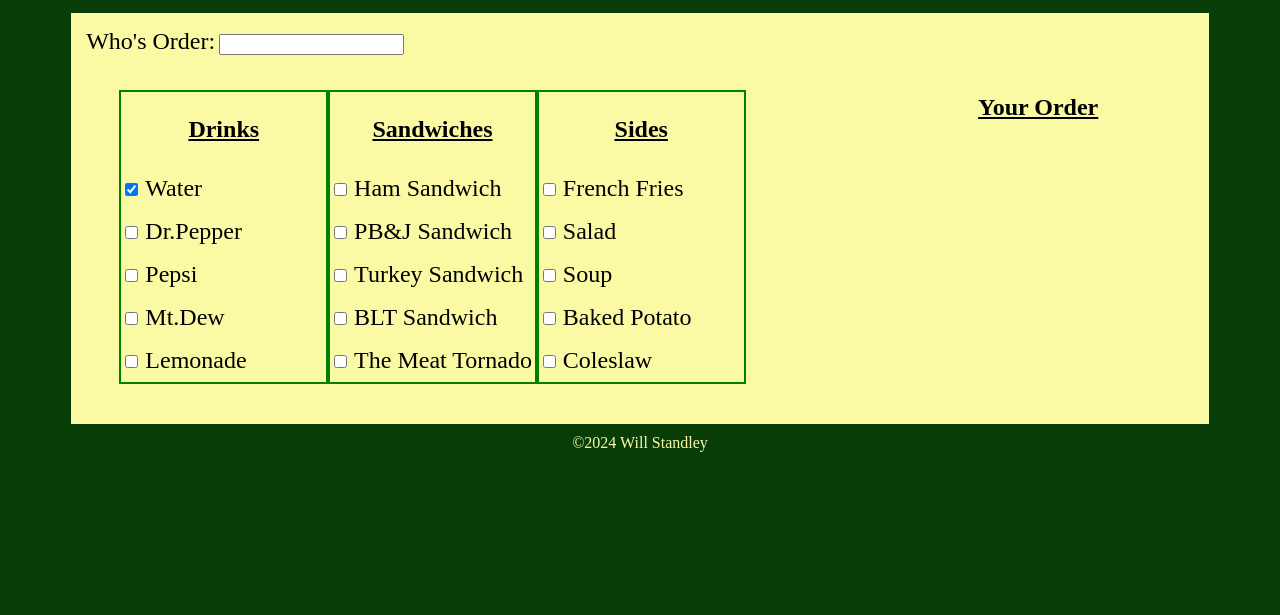
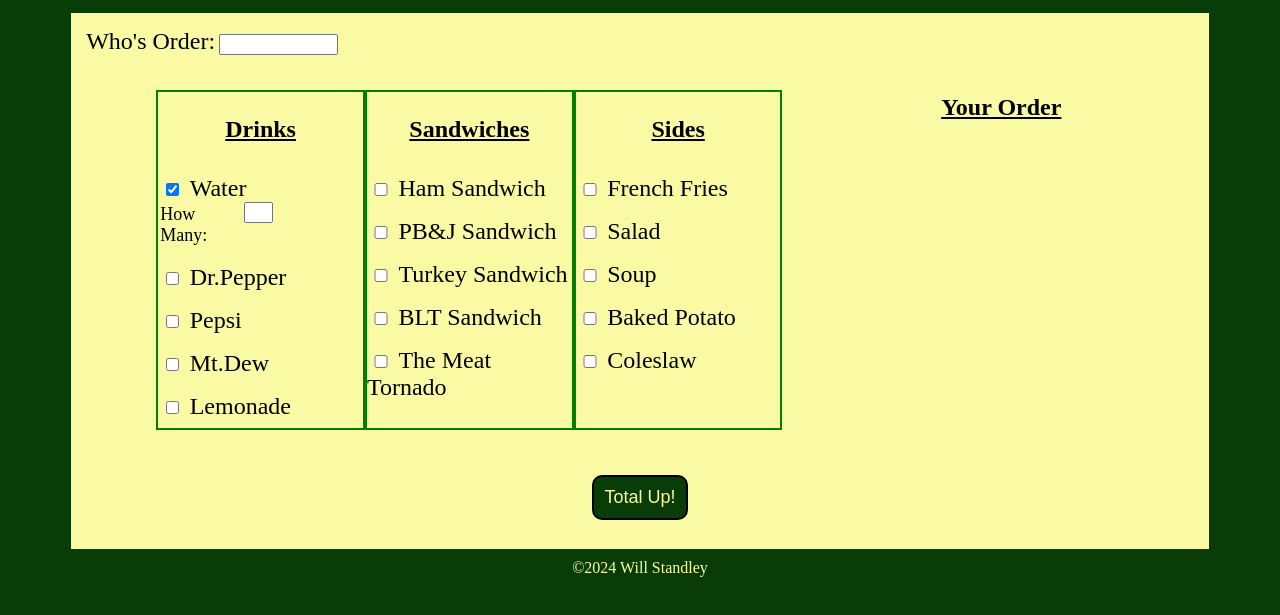
Before and after one commit to wstandley/javascript, a plain HTML site: page assesment-02/index.html in a window 1280 px wide. Both pictures are taken after a click on the checkbox "Water". Shown: the part 159-774 px from the top of the page. Drawn offline with Linux system fonts and the light colour scheme.

Commit message:
Assesment 02

```diff
--- a/assesment-02/css/styles.css
+++ b/assesment-02/css/styles.css
@@ -40,7 +40,12 @@ h3 {
   width: 60%;
   padding: 10px;
   margin: 10px 10px 30px 10px;
-  float: left;
+}
+
+.container {
+  display: flex;
+  flex-wrap: nowrap;
+  justify-content: center;
 }
 
 #item {
@@ -79,6 +84,32 @@ label {
   float: left;
 }
 
+.total {
+  text-align: center;
+}
+
+#total_but {
+  padding: 10px;
+  margin: 5px;
+  background-color: rgb(8, 61, 8);
+  border: 2px solid black;
+  color: rgb(250, 250, 164);
+  border-radius: 10px;
+  font-size: large;
+}
+
+#choice_q {
+  float: left;
+  width: 40%;
+  font-size: large;
+  margin: 2px;
+  overflow: auto;
+}
+
+input {
+  width: 10%;
+}
+
 #buttons button {
   padding: 10px;
   margin: 10%;
@@ -87,18 +118,6 @@ label {
   color: rgb(250, 250, 164);
   border-radius: 10px;
   font-size: large;
-}
-
-#images {
-  float: right;
-  padding: 10px;
-  width: 60%;
-  margin: 10px;
-  background: rgb(8, 61, 8);
-}
-
-#images img {
-  max-width: 100%;
 }
 
 p {
@@ -110,3 +129,31 @@ p {
 footer {
   text-align: center;
 }
+
+#name {
+  display: inline;
+}
+
+#count_drink1,
+#count_drink2,
+#count_drink3,
+#count_drink4,
+#count_drink5 {
+  display: none;
+}
+
+#count_sandwich1,
+#count_sandwich2,
+#count_sandwich3,
+#count_sandwich4,
+#count_sandwich5 {
+  display: none;
+}
+
+#count_side1,
+#count_side2,
+#count_side3,
+#count_side4,
+#count_side5 {
+  display: none;
+}
--- a/assesment-02/index.html
+++ b/assesment-02/index.html
@@ -18,81 +18,184 @@
           <label for="name">Who's Order:</label>
           <input type="text" id="name" name="fname" /><br />
         </div>
+        <div class="container">
           <div class="menu">
             <div id="drinks">
               <h3><u>Drinks</u></h3>
               <div id="item">
-              <input type="checkbox" id="drink1" />
-              <label for="drink1">Water</label>
+                <input type="checkbox" id="drink1" onclick="getDrink1()" />
+                <label for="drink1" id="item">Water</label>
+                <div id="count_drink1">
+                  <label for="how_many_drinks1" id="choice_q">How Many: </label>
+                  <input type="text" id="how_many_drinks1" />
+                </div>
               </div>
               <div id="item">
-              <input type="checkbox" id="drink2" />
-              <label for="drink2">Dr.Pepper</label>
+                <input type="checkbox" id="drink2" onclick="getDrink2()" />
+                <label for="drink2" id="item">Dr.Pepper</label>
+                <div id="count_drink2">
+                  <label for="how_many_drinks2" id="choice_q">How Many: </label>
+                  <input type="text" id="how_many_drinks2" />
+                </div>
               </div>
               <div id="item">
-              <input type="checkbox" id="drink3" />
-              <label for="drink3">Pepsi</label>
+                <input type="checkbox" id="drink3" onclick="getDrink3()" />
+                <label for="drink3" id="item">Pepsi</label>
+                <div id="count_drink3">
+                  <label for="how_many_drinks3" id="choice_q">How Many: </label>
+                  <input type="text" id="how_many_drinks3" />
+                </div>
               </div>
               <div id="item">
-              <input type="checkbox" id="drink4" />
-              <label for="drink4">Mt.Dew</label>
+                <input type="checkbox" id="drink4" onclick="getDrink4()" />
+                <label for="drink4" id="item">Mt.Dew</label>
+                <div id="count_drink4">
+                  <label for="how_many_drinks4" id="choice_q">How Many: </label>
+                  <input type="text" id="how_many_drinks4" />
+                </div>
               </div>
               <div id="item">
-              <input type="checkbox" id="drink5" />
-              <label for="drink5">Lemonade</label>
+                <input type="checkbox" id="drink5" onclick="getDrink5()" />
+                <label for="drink5" id="item">Lemonade</label>
+                <div id="count_drink5">
+                  <label for="how_many_drinks5" id="choice_q">How Many: </label>
+                  <input type="text" id="how_many_drinks5" />
+                </div>
               </div>
             </div>
 
             <div id="sandwiches">
               <h3><u>Sandwiches</u></h3>
               <div id="item">
-              <input type="checkbox" id="sandwich1" />
-              <label for="sandwich1">Ham Sandwich</label>
+                <input
+                  type="checkbox"
+                  id="sandwich1"
+                  onclick="getSandwich1()"
+                />
+                <label for="sandwich1" id="item">Ham Sandwich</label>
+                <div id="count_sandwich1">
+                  <label for="how_many_sandwiches1" id="choice_q"
+                    >How Many:
+                  </label>
+                  <input type="text" id="how_many_sandwiches1" />
+                </div>
               </div>
               <div id="item">
-              <input type="checkbox" id="sandwich2" />
-              <label for="sandwich2">PB&J Sandwich</label>
+                <input
+                  type="checkbox"
+                  id="sandwich2"
+                  onclick="getSandwich2()"
+                />
+                <label for="sandwich2" id="item">PB&J Sandwich</label>
+                <div id="count_sandwich2">
+                  <label for="how_many_sandwiches2" id="choice_q"
+                    >How Many:
+                  </label>
+                  <input type="text" id="how_many_sandwiches2" />
+                </div>
               </div>
               <div id="item">
-              <input type="checkbox" id="sandwich3" />
-              <label for="sandwich3">Turkey Sandwich</label>
+                <input
+                  type="checkbox"
+                  id="sandwich3"
+                  onclick="getSandwich3()"
+                />
+                <label for="sandwich3" id="item">Turkey Sandwich</label>
+                <div id="count_sandwich3">
+                  <label for="how_many_sandwiches3" id="choice_q"
+                    >How Many:
+                  </label>
+                  <input type="text" id="how_many_sandwiches3" />
+                </div>
               </div>
               <div id="item">
-              <input type="checkbox" id="sandwich4" />
-              <label for="sandwich4">BLT Sandwich</label>
+                <input
+                  type="checkbox"
+                  id="sandwich4"
+                  onclick="getSandwich4()"
+                />
+                <label for="sandwich4" id="item">BLT Sandwich</label>
+                <div id="count_sandwich4">
+                  <label for="how_many_sandwiches4" id="choice_q"
+                    >How Many:
+                  </label>
+                  <input type="text" id="how_many_sandwiches4" />
+                </div>
               </div>
               <div id="item">
-              <input type="checkbox" id="sandwich5" />
-              <label for="sandwich5">The Meat Tornado</label>
+                <input
+                  type="checkbox"
+                  id="sandwich5"
+                  onclick="getSandwich5()"
+                />
+                <label for="sandwich5" id="item">The Meat Tornado</label>
+                <div id="count_sandwich5">
+                  <label for="how_many_sandwiches5" id="choice_q"
+                    >How Many:
+                  </label>
+                  <input type="text" id="how_many_sandwiches5" />
+                </div>
               </div>
             </div>
 
             <div id="sides">
               <h3><u>Sides</u></h3>
               <div id="item">
-              <input type="checkbox" id="side1" />
-              <label for="side1">French Fries</label>
+                <input type="checkbox" id="side1" onclick="getSide1()" />
+                <label for="side1" id="item">French Fries</label>
+                <div id="count_side1">
+                  <label for="how_many_sides1" id="choice_q">How Many: </label>
+                  <input type="text" id="how_many_sides1" />
+                </div>
               </div>
               <div id="item">
-              <input type="checkbox" id="side2" />
-              <label for="side2">Salad</label>
+                <input type="checkbox" id="side2" onclick="getSide2()" />
+                <label for="side2" id="item">Salad</label>
+                <div id="count_side2">
+                  <label for="how_many_sides2" id="choice_q">How Many: </label>
+                  <input type="text" id="how_many_sides2" />
+                </div>
               </div>
               <div id="item">
-              <input type="checkbox" id="side3" />
-              <label for="side3">Soup</label>
+                <input type="checkbox" id="side3" onclick="getSide3()" />
+                <label for="side3" id="item">Soup</label>
+                <div id="count_side3">
+                  <label for="how_many_sides3" id="choice_q">How Many: </label>
+                  <input type="text" id="how_many_sides3" />
+                </div>
               </div>
               <div id="item">
-              <input type="checkbox" id="side4" />
-              <label for="side4">Baked Potato</label>
+                <input type="checkbox" id="side4" onclick="getSide4()" />
+                <label for="side4" id="item">Baked Potato</label>
+                <div id="count_side4">
+                  <label for="how_many_sides4" id="choice_q">How Many: </label>
+                  <input type="text" id="how_many_sides4" />
+                </div>
               </div>
               <div id="item">
-              <input type="checkbox" id="side5" />
-              <label for="side5">Coleslaw</label>
+                <input type="checkbox" id="side5" onclick="getSide5()" />
+                <label for="side5" id="item">Coleslaw</label>
+                <div id="count_side5">
+                  <label for="how_many_sides5" id="choice_q">How Many: </label>
+                  <input type="text" id="how_many_sides5" />
+                </div>
               </div>
             </div>
           </div>
           <div id="cx_order">
             <h3><u>Your Order</u></h3>
+            <div id="ordered_items">
+              <h4 id="ordered_drinks"></h4>
+              <h4 id="ordered_sandwiches"></h4>
+              <h4 id="ordered_sides"></h4>
+            </div>
+          </div>
+        </div>
+        <div class="total">
+          <button type="button" id="total_but" onclick="totalCost()">
+            Total Up!
+          </button>
+          <h3 id="order_total"></h3>
         </div>
       </form>
     </main>
--- a/assesment-02/scripts/script.js
+++ b/assesment-02/scripts/script.js
@@ -0,0 +1,114 @@
+// Add JS to add total cost of what customer ordered //
+
+// Drink Functions
+function getDrink1() {
+  document.getElementById("count_drink1").style.display = "inline-block";
+}
+
+function getDrink2() {
+  document.getElementById("count_drink2").style.display = "inline-block";
+}
+
+function getDrink3() {
+  document.getElementById("count_drink3").style.display = "inline-block";
+}
+
+function getDrink4() {
+  document.getElementById("count_drink4").style.display = "inline-block";
+}
+function getDrink5() {
+  document.getElementById("count_drink5").style.display = "inline-block";
+}
+
+// Sandwich Functions
+
+function getSandwich1() {
+  document.getElementById("count_sandwich1").style.display = "inline-block";
+}
+
+function getSandwich2() {
+  document.getElementById("count_sandwich2").style.display = "inline-block";
+}
+
+function getSandwich3() {
+  document.getElementById("count_sandwich3").style.display = "inline-block";
+}
+
+function getSandwich4() {
+  document.getElementById("count_sandwich4").style.display = "inline-block";
+}
+
+function getSandwich5() {
+  document.getElementById("count_sandwich5").style.display = "inline-block";
+}
+
+// Drinks Functions
+
+function getSide1() {
+  document.getElementById("count_side1").style.display = "inline-block";
+}
+
+function getSide2() {
+  document.getElementById("count_side2").style.display = "inline-block";
+}
+
+function getSide3() {
+  document.getElementById("count_side3").style.display = "inline-block";
+}
+
+function getSide4() {
+  document.getElementById("count_side4").style.display = "inline-block";
+}
+
+function getSide5() {
+  document.getElementById("count_side5").style.display = "inline-block";
+}
+
+// Total Cost
+
+function totalCost() {
+  let name = document.getElementById("name").value;
+
+  let drink_1 = document.getElementById("how_many_drinks1").value * 2.99;
+
+  let drink_2 = document.getElementById("how_many_drinks2").value * 2.99;
+
+  let drink_3 = document.getElementById("how_many_drinks3").value * 2.99;
+
+  let drink_4 = document.getElementById("how_many_drinks4").value * 2.99;
+
+  let drink_5 = document.getElementById("how_many_drinks5").value * 2.99;
+
+  let cost_drinks = drink_1 + drink_2 + drink_3 + drink_4 + drink_5;
+
+  let sandwich_1 = document.getElementById("how_many_sandwiches1").value * 6.99;
+
+  let sandwich_2 = document.getElementById("how_many_sandwiches2").value * 7.99;
+
+  let sandwich_3 = document.getElementById("how_many_sandwiches3").value * 8.99;
+
+  let sandwich_4 = document.getElementById("how_many_sandwiches4").value * 9.99;
+
+  let sandwich_5 =
+    document.getElementById("how_many_sandwiches5").value * 12.99;
+
+  let cost_sandwiches =
+    sandwich_1 + sandwich_2 + sandwich_3 + sandwich_4 + sandwich_5;
+
+  let side_1 = document.getElementById("how_many_sides1").value * 2.99;
+
+  let side_2 = document.getElementById("how_many_sides2").value * 4.99;
+
+  let side_3 = document.getElementById("how_many_sides3").value * 4.99;
+
+  let side_4 = document.getElementById("how_many_sides4").value * 3.99;
+
+  let side_5 = document.getElementById("how_many_sides5").value * 1.99;
+
+  let cost_sides = side_1 + side_2 + side_3 + side_4 + side_5;
+
+  var totalCost = cost_drinks + cost_sandwiches + cost_sides;
+
+  document.getElementById("order_total").innerHTML =
+    name + ", your total is: $" + totalCost;
+}
```
Also changed, not shown: 1 other file. Lines whose indentation alone changed are shown as unchanged.
